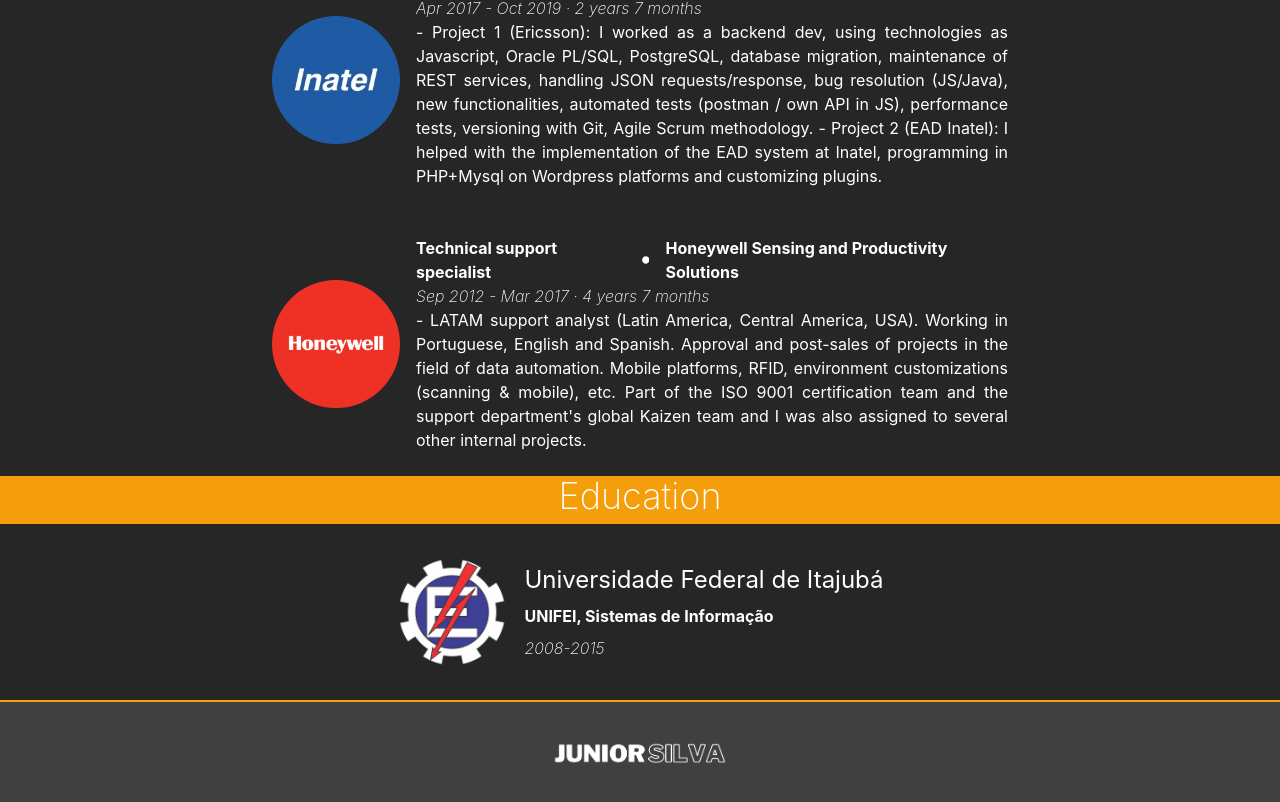
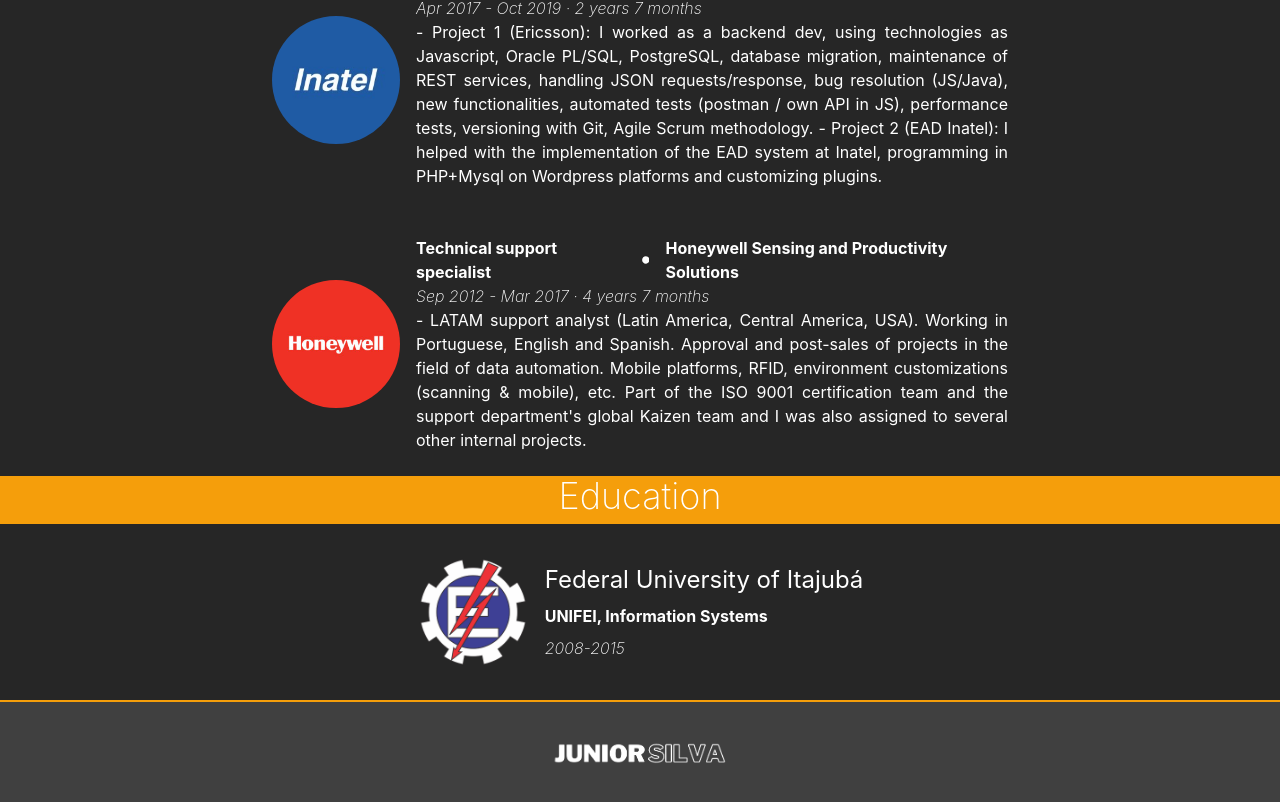
Before and after one commit to juniorpsilva7/portfolio, a React (Create React App) app: page / in a window 1280 px wide. Shown: the part 3167-3969 px from the top of the page. Built offline with nearby package versions, Linux system fonts and the light colour scheme.

Commit message:
FEAT: i18n add Education

```diff
--- a/src/Components/Education/EducationsSection.jsx
+++ b/src/Components/Education/EducationsSection.jsx
@@ -1,7 +1,11 @@
 import React from 'react'
+import { useTranslation } from 'react-i18next';
 import unifeiLogo from "../../assets/img/unifei_logo.png"
 
 export default function ProjectsSection() {
+
+    const { t } = useTranslation();
+
     return (
         <div className='w-full flex flex-col sm:flex-row gap-4 justify-center items-center text-white py-8 px-4'>
             <div className='w-fit flex justify-center'>
@@ -11,8 +15,8 @@
             </div>
             <div className='flex flex-col'>
                 <div className='flex flex-col gap-2 items-start justify-center'>
-                <div className='text-2xl'>Universidade Federal de Itajubá</div>
-                <div className='font-bold'>UNIFEI, Sistemas de Informação</div>
+                    <div className='text-2xl'>{t("Federal University of Itajubá")}</div>
+                    <div className='font-bold'>UNIFEI, {t("Information Systems")}</div>
                     <div className=' font-extralight italic'>2008-2015</div>
                 </div>
             </div>
--- a/src/locale/en.json
+++ b/src/locale/en.json
@@ -30,6 +30,8 @@
         "Apr 2017 - Oct 2019 · 2 years 7 months": "Apr 2017 - Oct 2019 · 2 years 7 months",
         "Inatel desc": "- Project 1 (Ericsson): I worked as a backend dev, using technologies as Javascript, Oracle PL/SQL, PostgreSQL, database migration, maintenance of REST services, handling JSON requests/response, bug resolution (JS/Java), new functionalities, automated tests (postman / own API in JS), performance tests, versioning with Git, Agile Scrum methodology. - Project 2 (EAD Inatel): I helped with the implementation of the EAD system at Inatel, programming in PHP+Mysql on Wordpress platforms and customizing plugins.",
         "Sep 2012 - Mar 2017 · 4 years 7 months": "Sep 2012 - Mar 2017 · 4 years 7 months",
-        "Honeywell desc": "- LATAM support analyst (Latin America, Central America, USA). Working in Portuguese, English and Spanish. Approval and post-sales of projects in the field of data automation. Mobile platforms, RFID, environment customizations (scanning & mobile), etc. Part of the ISO 9001 certification team and the support department's global Kaizen team and I was also assigned to several other internal projects."
+        "Honeywell desc": "- LATAM support analyst (Latin America, Central America, USA). Working in Portuguese, English and Spanish. Approval and post-sales of projects in the field of data automation. Mobile platforms, RFID, environment customizations (scanning & mobile), etc. Part of the ISO 9001 certification team and the support department's global Kaizen team and I was also assigned to several other internal projects.",
+        "Federal University of Itajubá": "Federal University of Itajubá",
+        "Information Systems":"Information Systems"
     }
 }
--- a/src/locale/pt.json
+++ b/src/locale/pt.json
@@ -30,6 +30,8 @@
         "Apr 2017 - Oct 2019 · 2 years 7 months": "abr de 2017 - out de 2019 · 2 anos 7 meses",
         "Inatel desc": "- Projeto 1 (Ericsson): Atuei como Dev backend em sistema legado de porte global, trabalhando com Javascript, Oracle PL/SQL, PostgreSQL. Migração de dados, manutenção REST, resolução de bugs (JS/Java), novas funcionalidades, testes automatizados (Postman/API própria JS), testes de performance, Git, Scrum. - Projeto 2 (EAD Inatel): Implantação do EAD Inatel, PHP+Mysql em Wordpress, customização plugins em PHP.",
         "Sep 2012 - Mar 2017 · 4 years 7 months": "set de 2012 - mar de 2017 · 4 anos 7 meses",
-        "Honeywell desc": "- Analista suporte LATAM em inglês, espanhol e português. Homologação e pós-venda projetos automação de dados (Mobile, RFID, customizações). Membro certificação ISO 9001 e equipe global Kaizen. Indicado para vários projetos internos."
+        "Honeywell desc": "- Analista suporte LATAM em inglês, espanhol e português. Homologação e pós-venda projetos automação de dados (Mobile, RFID, customizações). Membro certificação ISO 9001 e equipe global Kaizen. Indicado para vários projetos internos.",
+        "Federal University of Itajubá": "Universidade Federal de Itajubá",
+        "Information Systems":"Sistemas de Informação"
     }
 }
```
Lines whose indentation alone changed are shown as unchanged.
